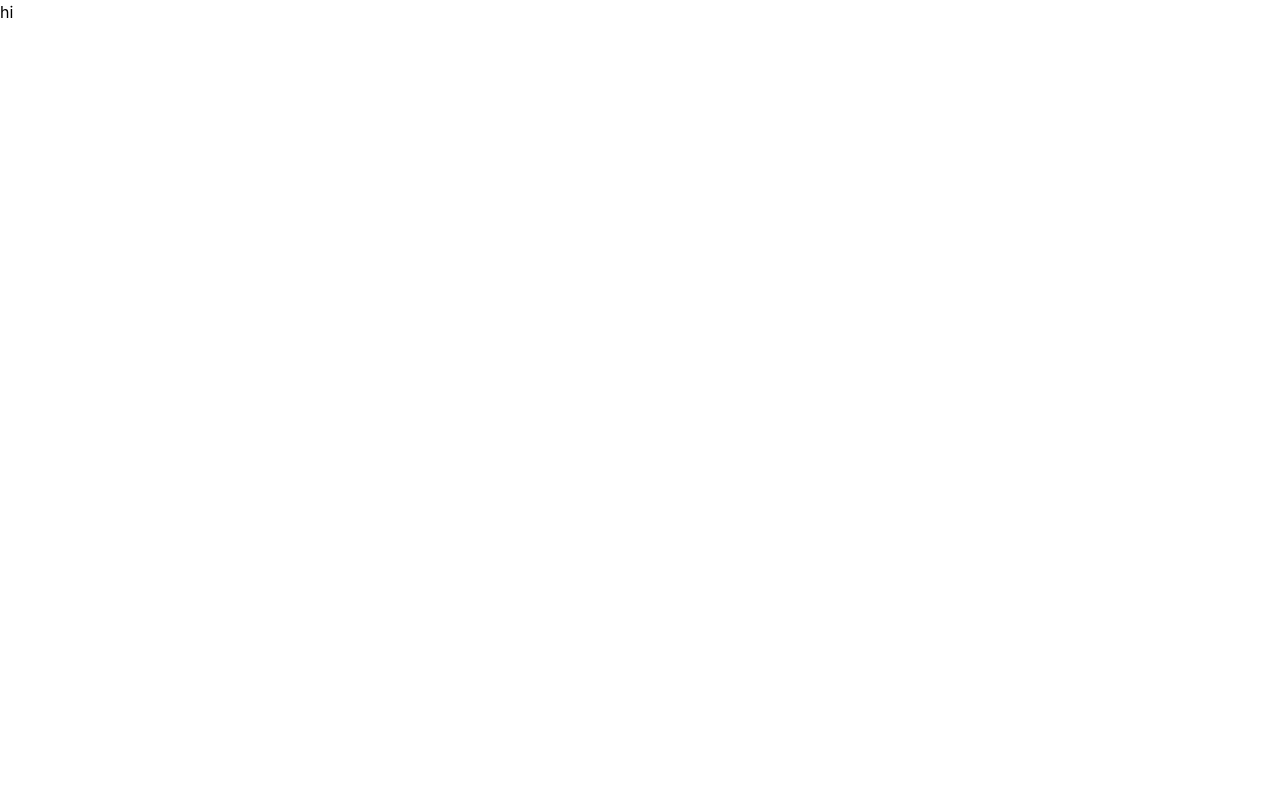
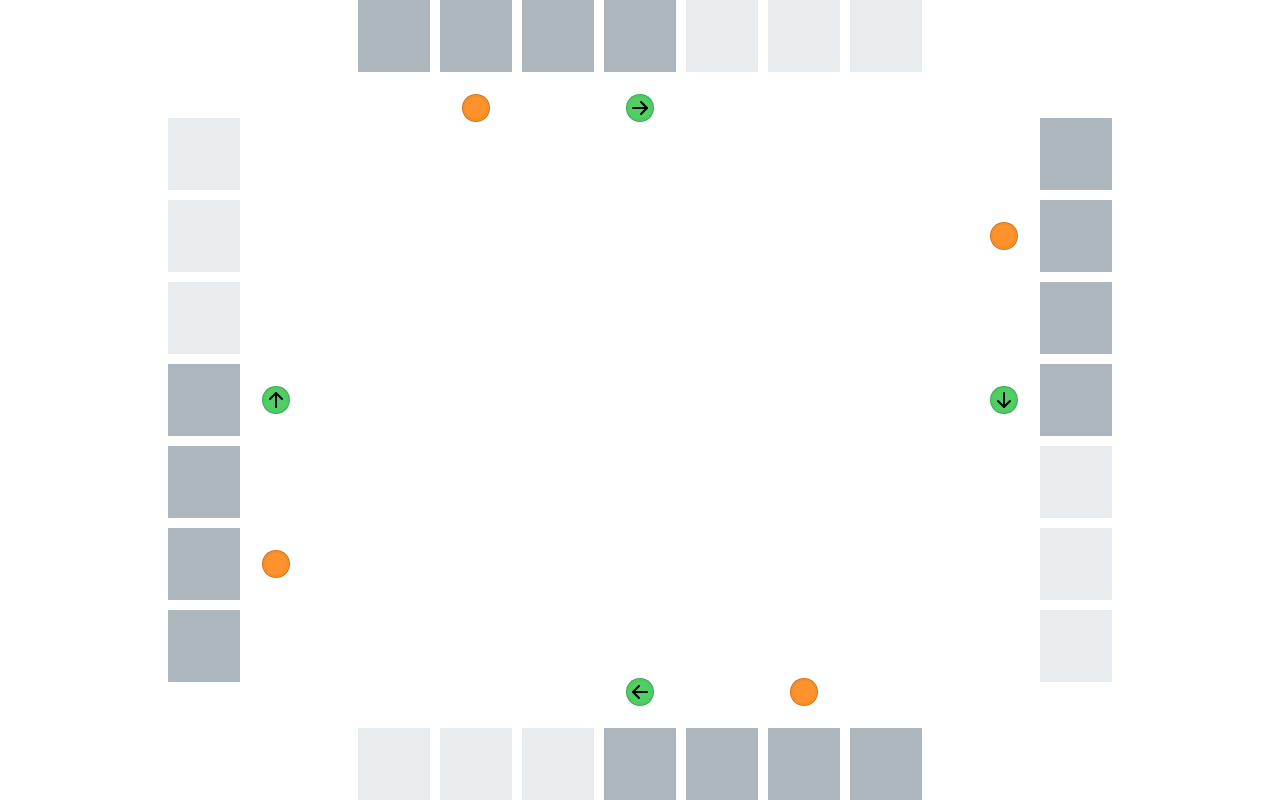
Before and after one commit to blakenetz/interview-take-home-tests-1.2, a React (Vite) app in the folder packages/intersection/: page / in a window 1280 px wide. Built offline with nearby package versions, Linux system fonts and the light colour scheme.

Commit message:
create ui

```diff
--- a/packages/intersection/package.json
+++ b/packages/intersection/package.json
@@ -12,6 +12,7 @@
   "dependencies": {
     "@mantine/core": "^7.16.0",
     "@mantine/hooks": "^7.16.0",
+    "@tabler/icons-react": "^3.28.1",
     "react": "^18.3.1",
     "react-dom": "^18.3.1"
   },
--- a/packages/intersection/src/components/App.tsx
+++ b/packages/intersection/src/components/App.tsx
@@ -1,3 +1,18 @@
+import { Box, Center } from "@mantine/core";
+import { useViewportSize } from "@mantine/hooks";
+import Row, { directions } from "./Row";
+
 export default function App() {
-  return "hi";
+  const { height, width } = useViewportSize();
+  const size = Math.min(height, width);
+
+  return (
+    <Center>
+      <Box pos="relative" h={size} w={size}>
+        {directions.map((d) => (
+          <Row direction={d} key={d} />
+        ))}
+      </Box>
+    </Center>
+  );
 }
--- /dev/null
+++ b/packages/intersection/src/components/Light.tsx
@@ -0,0 +1,17 @@
+import { Box, BoxProps, ColorSwatch } from "@mantine/core";
+import { IconArrowLeft } from "@tabler/icons-react";
+
+export interface LightProps extends BoxProps {
+  arrow?: boolean;
+  state: "green" | "yellow" | "red" | "orange";
+}
+
+export default function Light({ arrow, state, ...props }: LightProps) {
+  return (
+    <Box {...props}>
+      <ColorSwatch color={`var(--mantine-color-${state}-5)`}>
+        {arrow && <IconArrowLeft />}
+      </ColorSwatch>
+    </Box>
+  );
+}
--- /dev/null
+++ b/packages/intersection/src/components/Row.tsx
@@ -0,0 +1,51 @@
+import { Center, Flex, MantineStyleProp } from "@mantine/core";
+import { useViewportSize } from "@mantine/hooks";
+import Light from "./Light";
+
+export const directions = ["north", "south", "east", "west"] as const;
+export type Direction = (typeof directions)[number];
+
+export interface RowProps {
+  direction: Direction;
+}
+
+const cellCount = 7;
+const rowArray = Array.from({ length: cellCount }, (_el, i) => i);
+
+const styles: Record<Direction, MantineStyleProp> = {
+  north: { transform: "rotate(180deg)", top: 0, left: 0 },
+  south: { transform: `rotate(0deg)`, bottom: 0, left: 0 },
+  west: { transform: `rotate(90deg)`, transformOrigin: "top left" },
+  east: { transform: `rotate(270deg)`, transformOrigin: "top right" },
+};
+
+export default function Row({ direction }: RowProps) {
+  const { height, width } = useViewportSize();
+
+  const size = Math.floor(Math.min(height, width) / 11);
+  const style = styles[direction];
+
+  return (
+    <Flex pos="absolute" w="100%" gap="xs" style={style} justify="center">
+      {rowArray.map((cell) => {
+        return (
+          <Center bg={cell < 3 ? "gray.2" : "gray.5"} h={size} w={size}>
+            {cell === 3 && (
+              <Light
+                state="green"
+                arrow
+                style={{ transform: `translate(0, -${size}px)` }}
+              />
+            )}
+            {cell === 5 && (
+              <Light
+                state="orange"
+                style={{ transform: `translate(0, -${size}px)` }}
+              />
+            )}
+          </Center>
+        );
+      })}
+    </Flex>
+  );
+}
--- a/packages/intersection/src/main.tsx
+++ b/packages/intersection/src/main.tsx
@@ -2,9 +2,12 @@ import "@mantine/core/styles.css";
 import { StrictMode } from "react";
 import { createRoot } from "react-dom/client";
 import App from "./components/App.tsx";
+import { MantineProvider } from "@mantine/core";
 
 createRoot(document.getElementById("root")!).render(
   <StrictMode>
-    <App />
+    <MantineProvider>
+      <App />
+    </MantineProvider>
   </StrictMode>
 );
```
Also changed, not shown: 1 other file (tests, documents, lock files or other folders).
